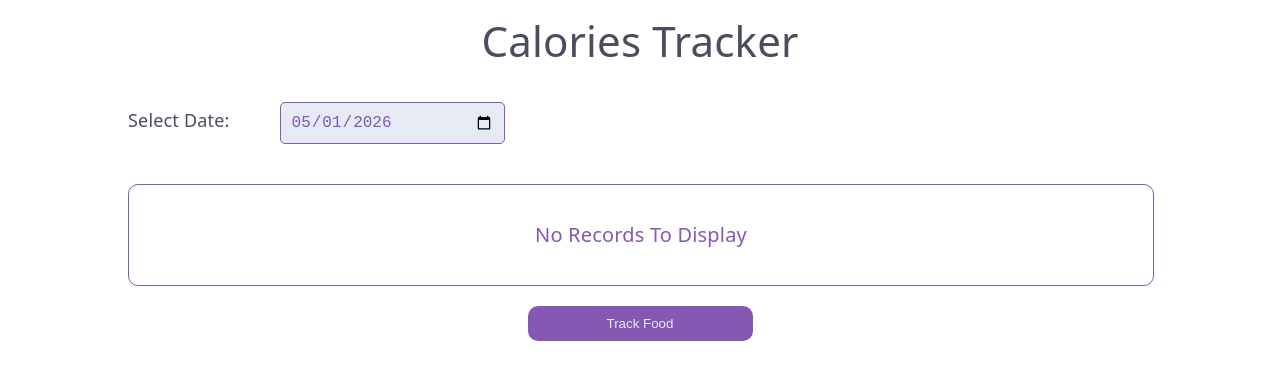
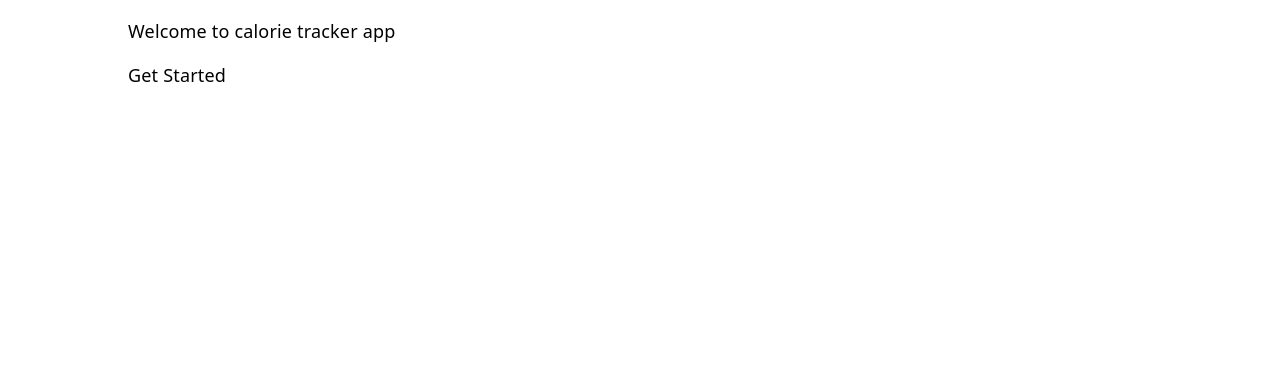
Before and after one commit to OmarKh006/calorie-tracker, a React (Vite) app: page / in a window 1280 px wide. Shown: the top 380 px of the page. Built offline with nearby package versions, Linux system fonts and the light colour scheme.

Commit message:
Defining react router

```diff
--- a/package.json
+++ b/package.json
@@ -15,6 +15,7 @@
     "react": "^19.2.5",
     "react-dom": "^19.2.5",
     "react-modal": "^3.16.3",
+    "react-router-dom": "^7.15.0",
     "styled-components": "^6.4.1"
   },
   "devDependencies": {
--- a/src/App.jsx
+++ b/src/App.jsx
@@ -1,94 +1,19 @@
-import { useEffect, useState } from "react";
-import CaloriesRecordEdit from "./components/edit/CaloriesRecordEdit";
-import ListingSection from "./components/calorieRecordsSection/ListingSection";
-import styles from "./App.module.css";
-import ReactModal from "react-modal";
-import AppContextProvider from "./AppContext";
+import { createBrowserRouter, RouterProvider } from "react-router-dom";
+import { LandingPage, TrackPage } from "./components/pages";
 
-const LOCAL_STORAGE_KEY = "calorieRecords";
+const router = createBrowserRouter([
+  {
+    path: "/",
+    element: <LandingPage />,
+  },
+  {
+    path: "track",
+    element: <TrackPage />,
+  },
+]);
 
-function App() {
-  const [records, setRecords] = useState();
-  const [isModalOpen, setIsModalOpen] = useState(false);
-
-  const modalStyles = {
-    content: {
-      top: "50%",
-      left: "50%",
-      right: "auto",
-      bottom: "auto",
-      marginRight: "-50%",
-      transform: "translate(-50%, -50%)",
-      border: "none",
-      borderRadius: "var(--form-border-radius)",
-      padding: "0px",
-    },
-    overlay: {
-      backgroundColor: "rgba(0,0,0,0.5)",
-    },
-  };
-
-  function saveToLocalStorage() {
-    localStorage.setItem(LOCAL_STORAGE_KEY, JSON.stringify(records));
-  }
-
-  function loadFromLocalStorage() {
-    const loadedRecords = localStorage.getItem(LOCAL_STORAGE_KEY);
-    if (loadedRecords != null && loadedRecords !== "undefined")
-      setRecords(
-        JSON.parse(loadedRecords).map((record) => ({
-          ...record,
-          date: new Date(record.date),
-        })),
-      );
-    else setRecords([]);
-  }
-
-  const handleOpenModal = () => {
-    setIsModalOpen(true);
-  };
-
-  const handleCloseModal = () => {
-    setIsModalOpen(false);
-  };
-
-  const formSubmit = (record) => {
-    const formattedRecord = {
-      ...record,
-      date: record.date,
-      id: crypto.randomUUID(),
-    };
-    setRecords((prevRecord) => [formattedRecord, ...(prevRecord ?? [])]);
-    handleCloseModal();
-  };
-
-  useEffect(() => {
-    if (!records) loadFromLocalStorage();
-    else saveToLocalStorage();
-  }, [records]);
-
-  return (
-    <>
-      <h1 className={styles.title}>Calories Tracker</h1>
-      <AppContextProvider>
-        <ReactModal
-          isOpen={isModalOpen}
-          onRequestClose={handleCloseModal}
-          contentLabel="ReactModal"
-          style={modalStyles}
-        >
-          <CaloriesRecordEdit
-            onFormSubmit={formSubmit}
-            onCancel={handleCloseModal}
-          />
-        </ReactModal>
-        {records && <ListingSection allRecords={records} />}
-      </AppContextProvider>
-      <button className={styles["open-modal-button"]} onClick={handleOpenModal}>
-        Track Food
-      </button>
-    </>
-  );
-}
+export const App = () => {
+  return <RouterProvider router={router} />;
+};
 
 export default App;
--- /dev/null
+++ b/src/components/pages/LandingPage.jsx
@@ -0,0 +1,8 @@
+export const LandingPage = () => {
+  return (
+    <>
+      <p>Welcome to calorie tracker app</p>
+      <p>Get Started</p>
+    </>
+  );
+};
--- /dev/null
+++ b/src/components/pages/TrackPage.jsx
@@ -0,0 +1,92 @@
+import { useEffect, useState } from "react";
+import CaloriesRecordEdit from "../edit/CaloriesRecordEdit";
+import ListingSection from "../calorieRecordsSection/ListingSection";
+import styles from "./TrackPage.module.css";
+import ReactModal from "react-modal";
+import AppContextProvider from "../../AppContext";
+
+const LOCAL_STORAGE_KEY = "calorieRecords";
+
+export function TrackPage() {
+  const [records, setRecords] = useState();
+  const [isModalOpen, setIsModalOpen] = useState(false);
+
+  const modalStyles = {
+    content: {
+      top: "50%",
+      left: "50%",
+      right: "auto",
+      bottom: "auto",
+      marginRight: "-50%",
+      transform: "translate(-50%, -50%)",
+      border: "none",
+      borderRadius: "var(--form-border-radius)",
+      padding: "0px",
+    },
+    overlay: {
+      backgroundColor: "rgba(0,0,0,0.5)",
+    },
+  };
+
+  function saveToLocalStorage() {
+    localStorage.setItem(LOCAL_STORAGE_KEY, JSON.stringify(records));
+  }
+
+  function loadFromLocalStorage() {
+    const loadedRecords = localStorage.getItem(LOCAL_STORAGE_KEY);
+    if (loadedRecords != null && loadedRecords !== "undefined")
+      setRecords(
+        JSON.parse(loadedRecords).map((record) => ({
+          ...record,
+          date: new Date(record.date),
+        })),
+      );
+    else setRecords([]);
+  }
+
+  const handleOpenModal = () => {
+    setIsModalOpen(true);
+  };
+
+  const handleCloseModal = () => {
+    setIsModalOpen(false);
+  };
+
+  const formSubmit = (record) => {
+    const formattedRecord = {
+      ...record,
+      date: record.date,
+      id: crypto.randomUUID(),
+    };
+    setRecords((prevRecord) => [formattedRecord, ...(prevRecord ?? [])]);
+    handleCloseModal();
+  };
+
+  useEffect(() => {
+    if (!records) loadFromLocalStorage();
+    else saveToLocalStorage();
+  }, [records]);
+
+  return (
+    <>
+      <h1 className={styles.title}>Calories Tracker</h1>
+      <AppContextProvider>
+        <ReactModal
+          isOpen={isModalOpen}
+          onRequestClose={handleCloseModal}
+          contentLabel="ReactModal"
+          style={modalStyles}
+        >
+          <CaloriesRecordEdit
+            onFormSubmit={formSubmit}
+            onCancel={handleCloseModal}
+          />
+        </ReactModal>
+        {records && <ListingSection allRecords={records} />}
+      </AppContextProvider>
+      <button className={styles["open-modal-button"]} onClick={handleOpenModal}>
+        Track Food
+      </button>
+    </>
+  );
+}
--- /dev/null
+++ b/src/components/pages/index.js
@@ -0,0 +1,2 @@
+export * from "./LandingPage";
+export * from "./TrackPage";
--- a/vite.config.js
+++ b/vite.config.js
@@ -4,6 +4,5 @@ import babel from "@rolldown/plugin-babel";
 
 // https://vite.dev/config/
 export default defineConfig({
-  base: "/calorie-tracker/",
   plugins: [react(), babel({ presets: [reactCompilerPreset()] })],
 });
```
Also changed, not shown: src/components/pages/TrackPage.module.css (renamed from src/App.module.css), 1 other file (tests, documents, lock files or other folders).
